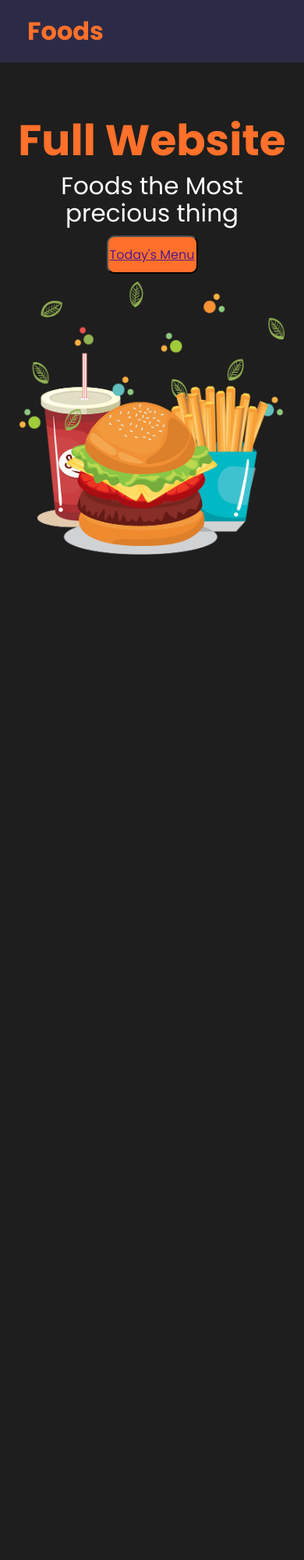
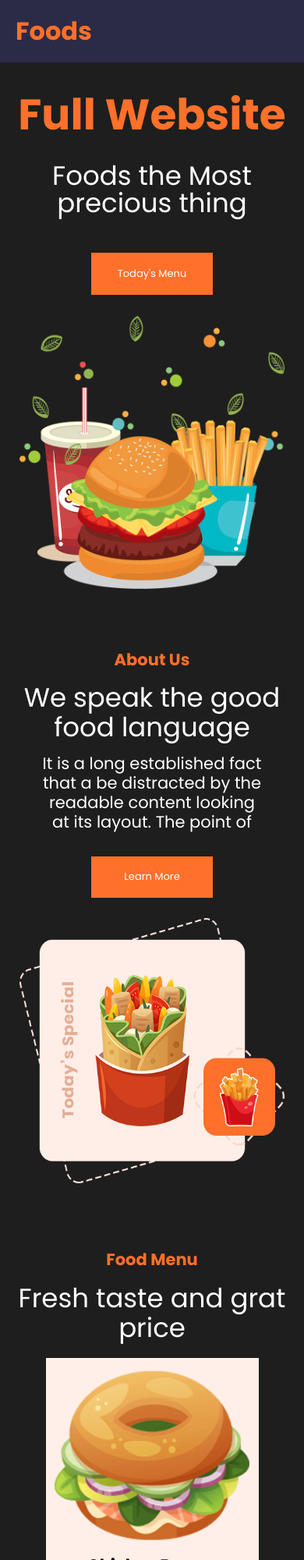
Before and after one commit to jdmartinezrs/proyectoWeb, a plain HTML site: page index.html in a window 390 px wide. Shown: the top 2000 px of the page at 78% size. Before the commit the page ends 924 px from the top, so only its background shows below. Drawn offline with Linux system fonts and the light colour scheme.

Commit message:
feat: :construction: Done until Food Menu section
working in design details

```diff
--- a/css/style.css
+++ b/css/style.css
@@ -26,13 +26,14 @@ header{
     position: sticky;
     top: 0;
     margin: 0;
+    z-index: 3;
 
 }
 .logo h1 {
     display: flex;
     color: var(--color-orange);
     justify-content: flex-start;
-    margin-left: 30px;
+    margin-left: 15px;
 }
 
 .logo h1:hover{
@@ -55,31 +56,20 @@ nav a:hover{
 
     display:grid;
 
-    grid-template-columns: repeat(1,1fr);
-    grid-template-rows: repeat(12,1fr);
+    grid-template-columns: repeat(1fr);
+    grid-template-rows: repeat(4,1fr);
     grid-template-areas:
 
-    "tit"
+
     "tit"
     "ab"
     "but"
     "im"
-    "im"
-    "im"
-    "im"
-    "im"
-    "im"
-    "im"
-
-
-
-
 
      ;
 
-
     width: 100%;
-    height: 100vh;
+    height: 80vh;
     /* position: fixed; */
 
 }
@@ -88,30 +78,26 @@ nav a:hover{
     display: flex;
     justify-content: center;
     align-items: flex-end;
-    font-size: 55px;
+    font-size: 3.4375em;
     color: var(--color-orange);
-
-
-   /* grid-column: 2/4;  */
-   grid-area: tit;
+    /* background-color: blueviolet; */
+    grid-area: tit;
 
 
 }
 
-
-
 .services__parrafo{
     display: flex;
     justify-content: center;
-    align-items: flex-end;
+    align-items: center;
     grid-area : ab;
     /* background-color: yellow; */
-    font-size:31px ;
+    font-size: 2.125em;
     padding-left: 10%;
     padding-right: 10%;
     line-height: 35px;
     color: var(--color-white);
-
+    /* background-color: blue; */
 
 
 
@@ -138,15 +124,16 @@ button{
 .services button {
 
     background-color: var(--color-orange);
-    border-radius: 10px;
-    font-size: 1em;
-    width: 30%;
-    height: 70%;
-    text-decoration: none;
-
-
+    font-size:  0.8125em;
+    width: 40%;
+    height: 50%;
+    border: none;
 }
 
+.services a{
+    text-decoration: none;
+    color: var(--color-white);
+}
 
 
 .services img{
@@ -172,3 +159,282 @@ button{
         flex-direction: row;
     }
 }
+
+.aboutus{
+    display: grid;
+    grid-template-columns: repeat(1fr);
+    grid-template-rows: repeat(8,1fr);
+    grid-template-areas:
+    "about"
+    "abot"
+    "aboutparra"
+    "buton"
+    "pc"
+    "pc"
+    "pc"
+    "."
+
+    ;
+
+    width: 100%;
+    height: 100vh;
+
+}
+
+.aboutus__head{
+
+    display: flex;
+    text-decoration: none;
+    font-style: regular;
+    justify-content: center;
+    align-items: flex-end;
+    font-size:  1.3125em;
+    color: var(--color-orange);
+    grid-area: about;
+    /* background: blue; */
+}
+
+.aboutus__title{
+    display: flex;
+    justify-content: center;
+    align-items: center;
+     font-size: 2.125em;
+     line-height: 38px;
+    color: var(--color-white);
+   /* grid-column: 2/4;  */
+   grid-area: abot;
+   /* background: orangered; */
+
+
+}
+
+.aboutus__parrafo{
+
+    grid-area: aboutparra;
+    background: gery;
+    font-size: 1.3125em;
+    line-height: 25px;
+    color: var(--color-white);
+    padding-left: 50px;
+    padding-right: 50px;
+}
+
+.aboutus__button{
+     display: flex;
+    grid-area:buton ;
+    align-items: center;
+    justify-content: center;
+    color: var(--color-white);
+    /* background-color: pink; */
+
+
+
+}
+
+.aboutus button {
+    background-color: var(--color-orange);
+    font-size:  0.8125em;
+    width: 40%;
+    height: 50%;
+    color: var(--color-white);
+    border: none;
+
+}
+
+.aboutus__img{
+    display: flex;
+    justify-content: center;
+    grid-area: pc;
+}
+
+.aboutus img{
+    width: 340px;
+    height: 340px;
+    position: relative;
+
+}
+
+.foodmenu{
+    display: grid;
+    grid-template-columns: repeat(1fr);
+    grid-template-rows: repeat(7,1fr);
+    grid-template-areas:
+
+
+
+    "head"
+    "foodti"
+    "imge"
+    /* "imge"
+    "imge"
+    "imge"  */
+    "imge2"
+    "imge3"
+
+
+
+
+
+    ;
+    width: 100%;
+    height: 100vh;
+}
+
+.foodmenu__head{
+
+    display: flex;
+    text-decoration: none;
+    font-style: regular;
+    justify-content: center;
+    align-items: flex-end;
+    font-size:  1.3125em;
+    color: var(--color-orange);
+    grid-area: head;
+
+}
+
+.foodmenu__title{
+    display: flex;
+    justify-content: center;
+    align-items: center;
+     font-size: 2.125em;
+     line-height: 38px;
+    color: var(--color-white);
+    grid-area: foodti;
+    padding-top: 15px;
+
+}
+
+.foodmenu__img1{
+    display: flex;
+    flex-direction: column;
+    justify-content: center;
+    align-items: center;
+    grid-area: imge;
+
+    /* background-size: cover;
+    background-position: center;
+    background-repeat: none; */
+    background-color:var(--color-backg);
+    margin-right: 15%;
+    margin-left: 15%;
+    margin-top: 5%;
+    /* margin-bottom: 15%; */
+
+
+}
+
+.foodmenu__img1 img{
+    width: 250px;
+    height: 250px;
+    position: relative;
+}
+.foodmenu__img1text{
+    padding-bottom: 10px;
+}
+
+.foodmenu__img1text h3 {
+    font-size: 1.3125em;
+}
+
+.foodmenu__img1text p {
+    font-size: 1.3125em;
+     padding-left: 15%;
+}
+.foodmenu__img1text h4 {
+    font-size: 1.3125em;
+    padding-left: 30%;
+    color: var(--color-orange);
+}
+
+.foodmenu__img2{
+    display: flex;
+    flex-direction: column;
+    justify-content: center;
+    align-items: center;
+    grid-area: imge2;
+
+    /* background-size: cover;
+    background-position: center;
+    background-repeat: none; */
+    background-color:var(--color-backg);
+    margin-right: 15%;
+    margin-left: 15%;
+    margin-top: 5%;
+    /* margin-bottom: 15%; */
+
+}
+
+.foodmenu__img2{
+    padding-bottom: 10px;
+}
+
+.foodmenu__img2 img{
+    width: 250px;
+    height: 250px;
+    position: relative;
+
+}
+
+.foodmenu__img2text h3{
+    font-size: 1.3125em;
+}
+
+.foodmenu__img2text p{
+    font-size: 1.3125em;
+    padding-left: 20%;
+}
+
+.foodmenu__img2text h4{
+    font-size: 1.3125em;
+    padding-left: 35%;
+    color: var(--color-orange);
+}
+
+
+.foodmenu__img3{
+    display: flex;
+    flex-direction: column;
+    justify-content: center;
+    align-items: center;
+    grid-area: imge3;
+
+    /* background-size: cover;
+    background-position: center;
+    background-repeat: none; */
+    background-color:var(--color-backg);
+    margin-right: 15%;
+    margin-left: 15%;
+    margin-top: 5%;
+    padding-top: 25px;
+    /* margin-bottom: 15%; */
+
+}
+
+.foodmenu__img3 img{
+    width: 170px;
+    height: 180px;
+    /* position: relative; */
+
+}
+
+.foodmenu__img3text{
+    padding-top: 20px;
+    padding-bottom: 10px;
+
+}
+
+.foodmenu__img3text h3{
+    font-size: 1.3125em;
+}
+
+.foodmenu__img3text p{
+    font-size: 1.3125em;
+    padding-left: 20%;
+}
+
+.foodmenu__img3text h4{
+    font-size: 1.3125em;
+    padding-left: 35%;
+    color: var(--color-orange);
+}
--- a/index.html
+++ b/index.html
@@ -55,57 +55,64 @@
 
 
    <section class="aboutus">
-    <!-- <h4 class="aboutus__head">
-       <small>About Us</small>
-    </h4>
+     <h3 class="aboutus__head">
+        About Us</h3>
+
      <article class="aboutus__title">
-        <h2>We speak the good
-            food language</h2>
-            <p class="aboutus__parrafo">
-                It is a long established fact that a
-                be distracted by the readable content
-                looking at its layout. The point of
-            </p>
-            <buton class="aboutus__button">Learn More</buton>
+        <p style="text-align: center;">We speak the good
+            food language</p>
     </article>
+    <p style="text-align: center;" class="aboutus__parrafo" >
+        It is a long established fact that a
+        be distracted by the readable content
+        looking at its layout. The point of
+    </p>
+    <div class="aboutus__button"> <button>Learn More</button>
+    </div>
+
+
     <article class="aboutus__img">
         <img src="storage/img/about.png" alt="">
-    </article> -->
+    </article>
     </section>
 
+
     <section class="foodmenu">
-        <!-- <h4 class="foodmenu__head">
-            <small>Food Menu</small>
-         </h4>
-         <h2 class="foodmenu__title">We speak the good
-            food language</h2>
 
-        <article class="fullmenu__img1">
-            <img src="storage/img/food1.png" alt="">
-            <div class="img1__text">
+         <h3 class="foodmenu__head">
+            Food Menu
+         </h3>
+          <p style= "text-align: center;"class="foodmenu__title">Fresh taste and grat
+price</p>
+
+        <article class="foodmenu__img1">
+             <img src="storage/img/food1.png" alt="">
+            <div class="foodmenu__img1text">
                 <h3>Chicken Burger</h3>
-                <h4>Tasty Food</h4>
+                <p>Tasty Food</p>
+                <h4>$11.00</h4>
+            </div>
+
+
+        </article>
+
+      <article class="foodmenu__img2">
+            <img src="storage/img/food2.png" alt="">
+            <div class="foodmenu__img2text">
+                <h3>Special Beef Burger</h3>
+                <p>Tasty Food</p>
                 <h4>$11.00</h4>
              </div>
         </article>
 
-        <article class="fullmenu__img2">
-            <img src="storage/img/food2.png" alt="">
-            <div class="img2__text">
-                <h3>Special Beef Burger</h3>
-                <h4>Tasty Food</h4>
+        <article class="foodmenu__img3">
+            <img src="storage/img/food3.png" alt="">
+            <div class="foodmenu__img3text">
+                <h3>Chicken Fry Pack</h3>
+                <p>Tasty Food</p>
                 <h4>$11.00</h4>
              </div>
         </article>
-
-        <article class="fullmenu__img3">
-            <img src="storage/img/food3.png" alt="">
-            <div class="img3__text">
-                <h3>Chicken Fry Pack</h3>
-                <h4>Tasty Food</h4>
-                <h4>$11.00</h4>
-             </div>
-        </article> -->
 
 
         <section class="services1">
```
Also changed, not shown: README.md.
